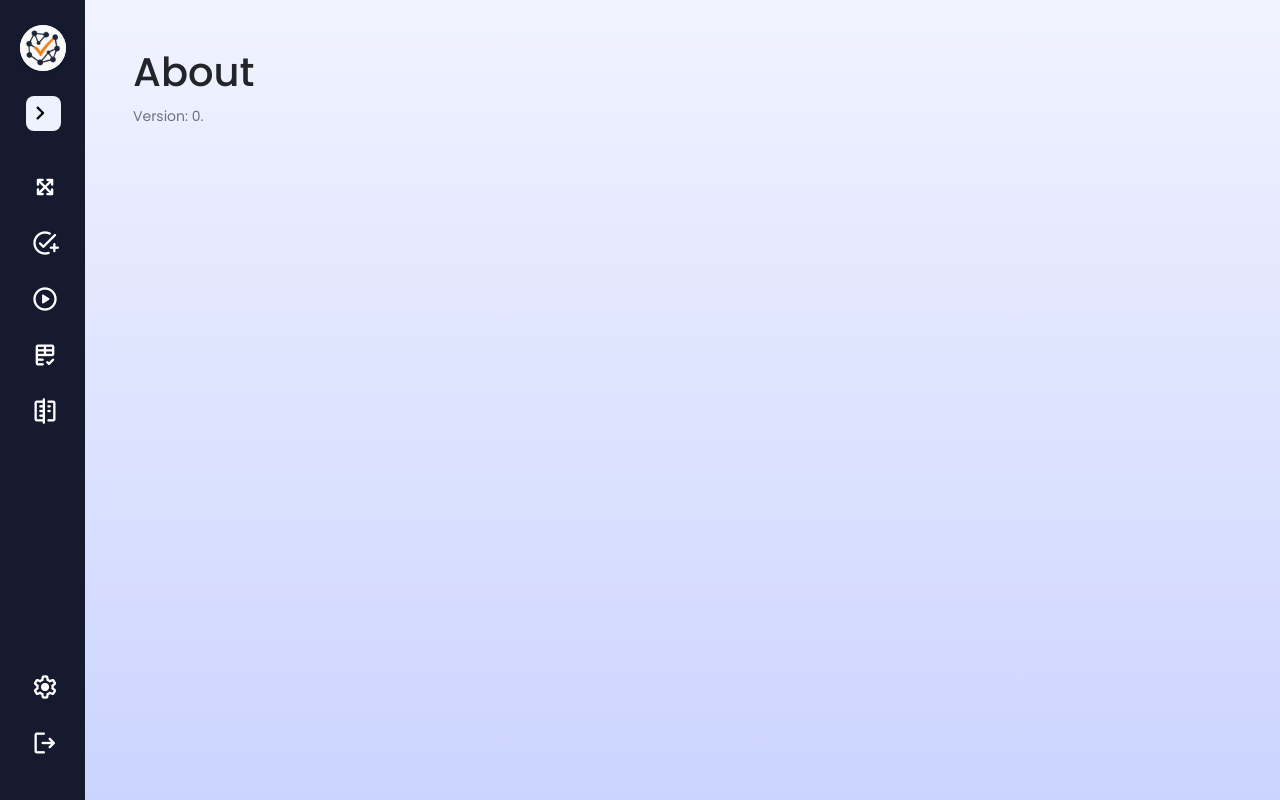
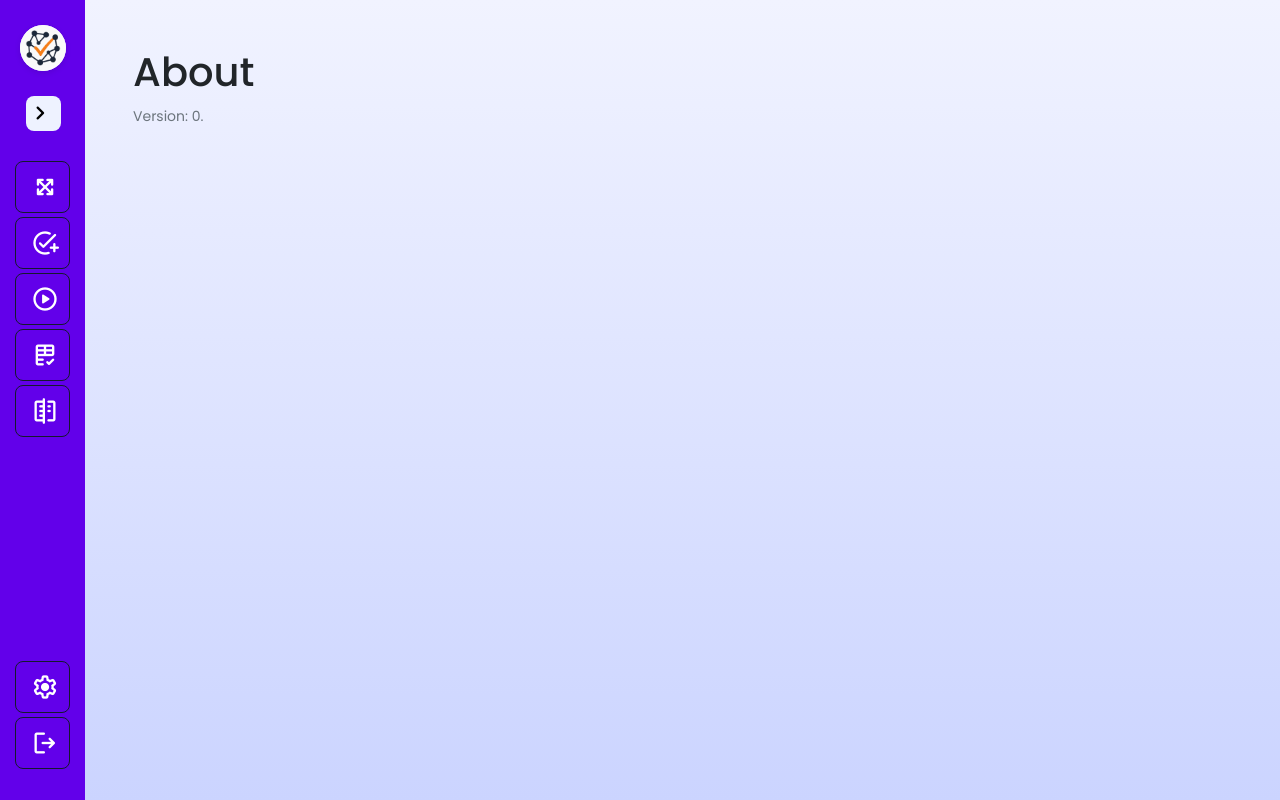
Before and after one commit to rog2054/rnt, a Python web app: template templates/about.html in a window 1280 px wide. Run offline with Jinja, Linux system fonts and the light colour scheme; the template is opened without the code that fills it, so the values that code supplies are empty; some libraries are stand-ins or nearby versions.

Commit message:
purple sidebar (to match main area buttons)

```diff
--- a/static/css/sidebar.css
+++ b/static/css/sidebar.css
@@ -30,7 +30,7 @@
     left: 0;
     width: 260px;
     height: 100vh;
-    background: #151a2e;
+    background: #6200ea;
     transition: all 0.4s ease;
 }
 
@@ -136,7 +136,7 @@
 }
 
 .sidebar-nav .sb-nav-item:is(:hover, .open)>.sb-nav-link:not(.sb-dropdown-title) {
-    color: #151a2e;
+    color: #6200ea;
     background: #eef2ff;
 }
 
@@ -153,7 +153,7 @@
     position: absolute;
     bottom: 30px;
     width: 100%;
-    background: #151a2e;
+    background: #6200ea;
 }
 
 /* Dropdown Stlyings */
@@ -193,7 +193,7 @@
     height: auto !important;
     overflow-y: unset;
     pointer-events: none;
-    background: #151a2e;
+    background: #6200ea;
     padding-right: 10px;
     border-radius: 0 10px 10px 0;
     transition: 0s;
@@ -247,7 +247,7 @@
         left: 20px;
         top: 20px;
         border: none;
-        color: #151a2e;
+        color: #6200ea;
         background: none;
         cursor: pointer;
     }
```
